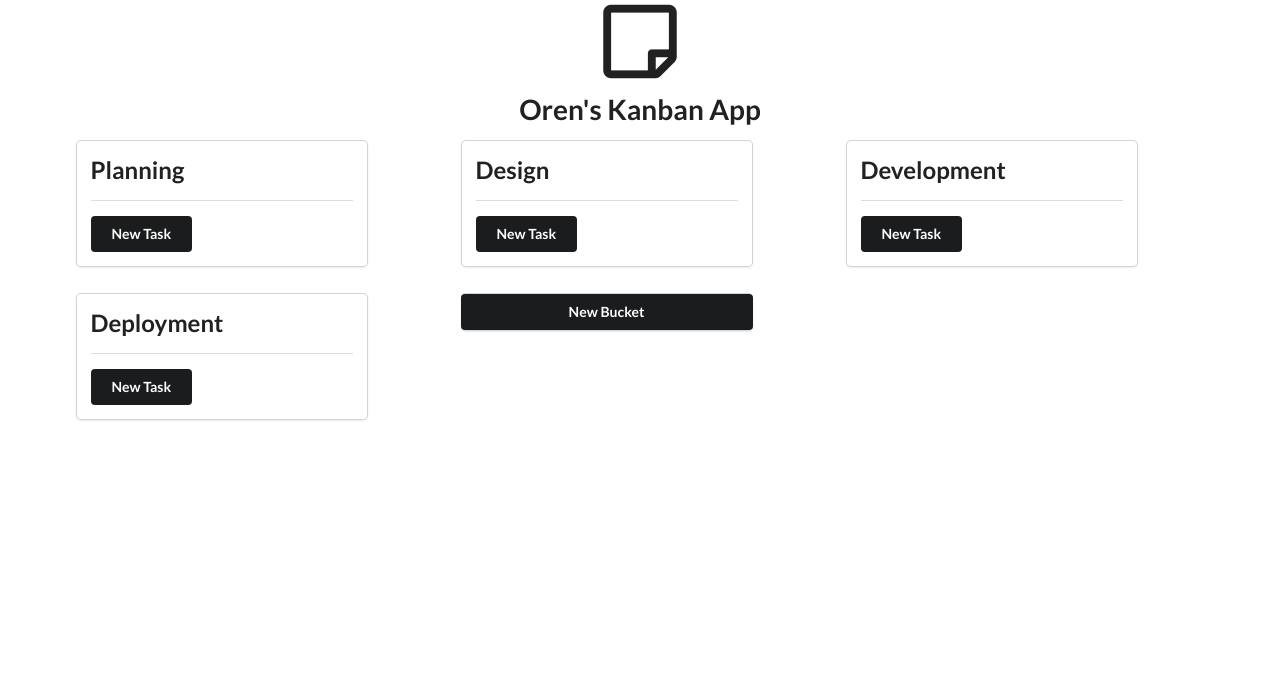
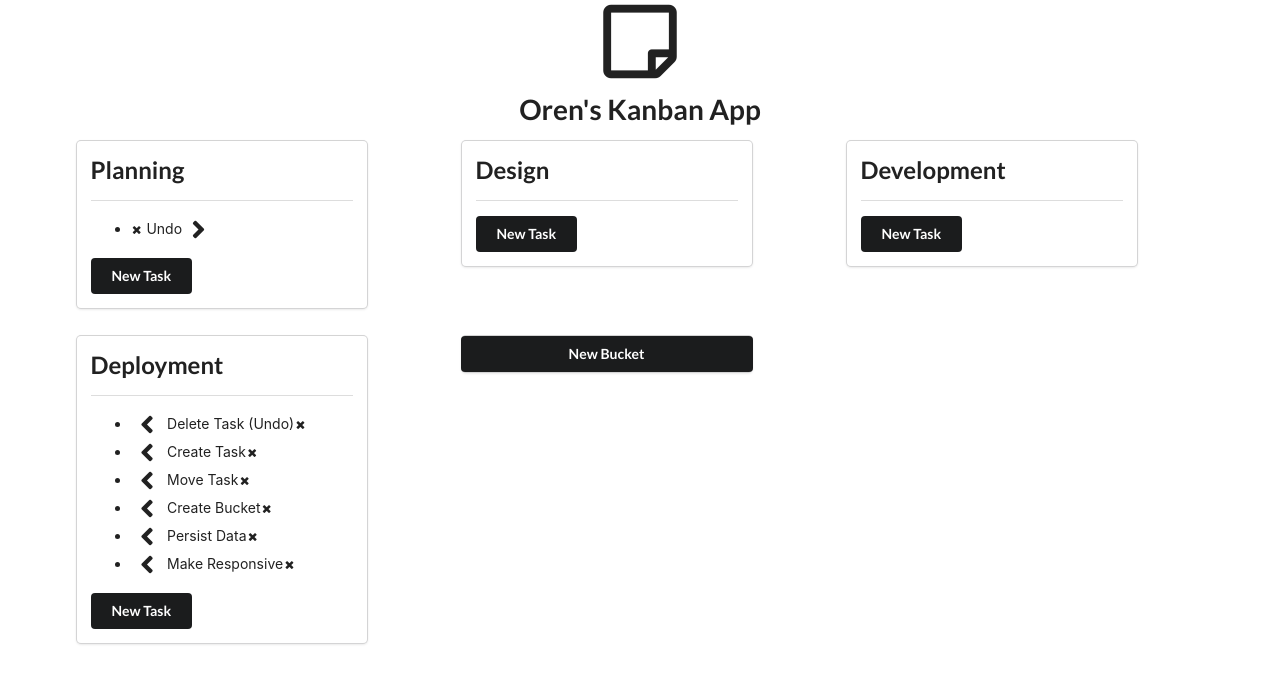
Before and after one commit to delta94/KanBanApp, a React (Create React App) app: page / in a window 1280 px wide. Shown: the top 684 px of the page. Built offline with nearby package versions, Linux system fonts and the light colour scheme.

Commit message:
Added Starter Data

```diff
--- a/src/App.js
+++ b/src/App.js
@@ -6,10 +6,17 @@ class App extends Component {
   state = {
     bucketNames: ["Planning", "Design", "Development", "Deployment"],
     buckets: {
-      Planning: [],
+      Planning: ["Undo"],
       Design: [],
       Development: [],
-      Deployment: []
+      Deployment: [
+        "Delete Task (Undo)",
+        "Create Task",
+        "Move Task",
+        "Create Bucket",
+        "Persist Data",
+        "Make Responsive"
+      ]
     },
     showBucketForm: false,
     showTaskForm: false,
```
